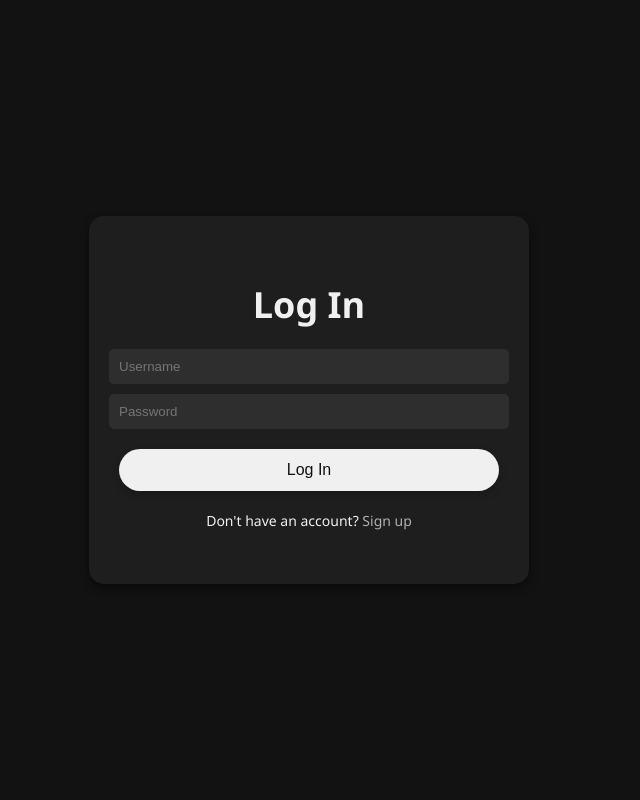
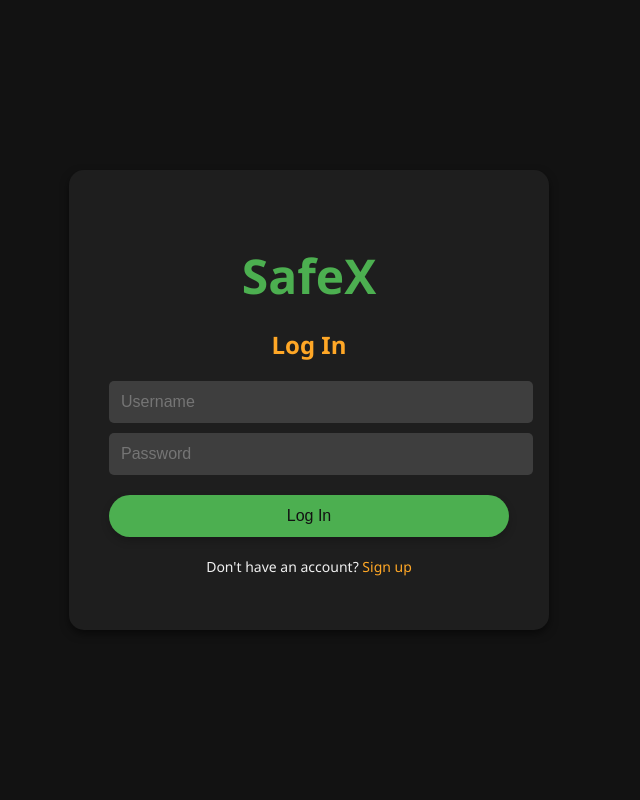
Before and after one commit to psuyog910/SafeX, a Flask app: page /login in a window 1280 px wide. Shown: the whole page, without its empty margins (331-971 px from the left). Run offline with Flask 3, Linux system fonts and the light colour scheme.

Commit message:
Update login.html

```diff
--- a/templates/login.html
+++ b/templates/login.html
@@ -3,79 +3,116 @@
 <head>
     <meta charset="UTF-8">
     <meta name="viewport" content="width=device-width, initial-scale=1.0">
-    <title>SecurePass - Log In</title>
+    <title>SafeX - Log In</title>
     <style>
+        :root {
+            --primary-bg: #121212;
+            --secondary-bg: #1e1e1e;
+            --card-bg: #2e2e2e;
+            --text-color: #f0f0f0;
+            --accent-color: #4CAF50;
+            --highlight-color: #FFA726;
+            --danger-color: #F44336;
+            --input-bg: #3e3e3e;
+        }
+
         body {
             font-family: 'Segoe UI', Tahoma, Geneva, Verdana, sans-serif;
-            background-color: #121212;
-            color: #f0f0f0;
+            background-color: var(--primary-bg);
+            color: var(--text-color);
             margin: 0;
             height: 100vh;
             display: flex;
             align-items: center;
             justify-content: center;
         }
+
         .container {
             max-width: 400px;
-            width: 100%;
+            width: 90%;
             margin: 0 auto;
-            padding: 40px 20px;
-            background-color: #1e1e1e;
+            padding: 40px;
+            background-color: var(--secondary-bg);
             box-shadow: 0 4px 8px rgba(0, 0, 0, 0.5);
             border-radius: 15px;
             text-align: center;
         }
+
         h1 {
-            font-size: 36px;
-            color: #f0f0f0;
+            font-size: 48px;
+            color: var(--accent-color);
+            margin-bottom: 10px;
+        }
+
+        h2 {
+            color: var(--highlight-color);
             margin-bottom: 20px;
         }
+
         form {
             text-align: left;
         }
+
         input {
             display: block;
-            width: calc(100% - 20px);
-            margin: 10px auto;
-            padding: 10px;
+            width: 100%;
+            margin: 10px 0;
+            padding: 12px;
             border: none;
             border-radius: 5px;
-            background-color: #2e2e2e;
-            color: #f0f0f0;
+            background-color: var(--input-bg);
+            color: var(--text-color);
+            font-size: 16px;
         }
+
         button {
             display: block;
-            width: calc(100% - 20px);
-            margin: 20px auto;
+            width: 100%;
+            margin: 20px 0;
             padding: 12px;
-            background-color: #f0f0f0;
-            color: #121212;
+            background-color: var(--accent-color);
+            color: var(--primary-bg);
             border: none;
             border-radius: 25px;
             font-size: 16px;
             transition: background-color 0.3s ease, transform 0.3s ease, box-shadow 0.3s ease;
             box-shadow: 0 4px 8px rgba(0, 0, 0, 0.2);
+            cursor: pointer;
         }
+
         button:hover {
-            background-color: #d0d0d0;
+            background-color: #45a049;
             transform: translateY(-2px);
             box-shadow: 0 6px 12px rgba(0, 0, 0, 0.3);
         }
+
         p {
             font-size: 14px;
+            margin-top: 20px;
         }
+
         p a {
-            color: #b0b0b0;
+            color: var(--highlight-color);
             text-decoration: none;
         }
+
         p a:hover {
             text-decoration: underline;
+        }
+
+        ul {
+            padding-left: 20px;
+            text-align: left;
+            color: var(--danger-color);
+            font-size: 14px;
+            margin-top: 20px;
         }
     </style>
 </head>
 <body>
     <div class="container">
-        <h1>Log In</h1>
+        <h1>SafeX</h1>
+        <h2>Log In</h2>
         {% with messages = get_flashed_messages() %}
             {% if messages %}
                 <ul>
```
